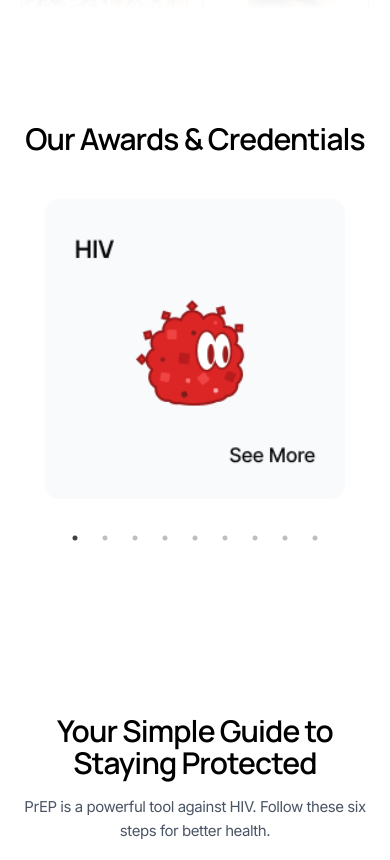
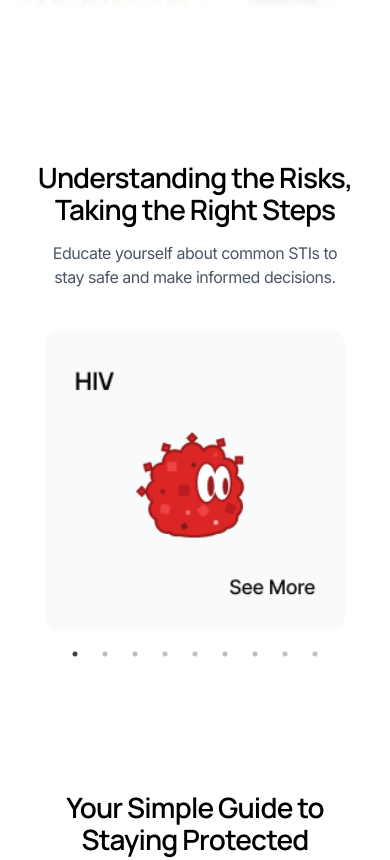
Before and after one commit to anamarisa/pharmacy-landing-page, a React (Vite) app: page / in a window 390 px wide. Shown: the part 820-1680 px from the top of the page. Built offline with nearby package versions, Linux system fonts and the light colour scheme.

Commit message:
adjust margin and padding

```diff
--- a/src/components/ComparisonTable.jsx
+++ b/src/components/ComparisonTable.jsx
@@ -82,7 +82,7 @@ const features = [
 
 export default function ComparisonTable() {
   return (
-    <section className="px-5 py-8 lg:px-[64px] mt-20 md:mt-[152px] mx-auto text-center">
+    <section className="px-5 py-8 lg:px-[64px] mt-30 md:mt-[152px] mx-auto text-center">
       {/* Section Heading */}
       <div className="mb-4">
         <h3 className="text-2xl sm:text-3xl md:text-4xl font-bold mb-3 flex flex-col sm:flex-row items-center justify-center gap-2 text-center">
--- a/src/components/Footer.jsx
+++ b/src/components/Footer.jsx
@@ -19,7 +19,7 @@ export default function Footer() {
   ];
 
   return (
-    <footer className="text-white px-5 py-16 lg:px-[64px] mt-20 md:mt-[152px] bg-gradient-to-r from-gray-900 to-gray-900/90">
+    <footer className="text-white px-5 py-16 lg:px-[64px] mt-[80px] md:mt-[152px] bg-gradient-to-r from-gray-900 to-gray-900/90">
       <div className="flex flex-col md:flex-row justify-between text-center md:text-left">
         {/* Brand Section */}
         <div className="font-inter mb-8 md:mb-0">
--- a/src/components/MediaLogosSection.jsx
+++ b/src/components/MediaLogosSection.jsx
@@ -13,7 +13,7 @@ export default function MediaLogosSection() {
   ];
 
   return (
-    <section className="bg-light-orange px-5 py-8 lg:p-[64px] mt-20 lg:mt-[152px]">
+    <section className="bg-light-orange px-5 py-8 lg:p-[64px] mt-[152px]">
       <div className="flex flex-wrap justify-center items-center gap-x-[50px] gap-y-[24px]">
         {mediaLogos.map((media, index) => (
           <div
--- a/src/components/PrepGuide.jsx
+++ b/src/components/PrepGuide.jsx
@@ -45,7 +45,7 @@ export default function PrepGuide() {
   ];
 
   return (
-    <section className="px-5 py-8 lg:px-[64px] mt-20 md:mt-[152px] mx-auto text-center ">
+    <section className="px-5 lg:px-[64px] mt-[152px] mx-auto text-center ">
       <SectionHeader
         title="Your Simple Guide to Staying Protected"
         subtitle={
--- a/src/components/PrivacyAccordion.jsx
+++ b/src/components/PrivacyAccordion.jsx
@@ -71,9 +71,9 @@ export default function PrivacyAccordion() {
   };
 
   return (
-    <section className="px-5 py-8 lg:p-[64px] mt-20 md:mt-[152px] custom-gradient-bg">
+    <section className="px-5 py-8 lg:p-[64px] mt-[152px] custom-gradient-bg">
       {/* Heading at the very top */}
-      <h3 className="font-manrope text-[30px] lg:text-[36px] leading-[32px] lg:leading-[46px] tracking-[-0.03em] font-semibold mb-3 text-center md:text-left">
+      <h3 className="font-manrope font-semibold text-[28px] sm:text-[30px] lg:text-[36px] leading-[38px] lg:leading-[46px] tracking-[-0.03em] text-gray-900 mb-3 text-center md:text-left">
         Fight STIs with Ease and Confidence
       </h3>
 
@@ -81,7 +81,7 @@ export default function PrivacyAccordion() {
         {/* Text Content Column */}
         <div className="order-1 md:order-1">
           <div className="flex flex-col h-full">
-            <p className="font-inter text-[15px] sm:text-[16px] md:text-[18px] leading-[24px] sm:leading-[26px] md:leading-[28px] tracking-[-0.03em] font-normal text-gray-600 text-center md:text-left">
+            <p className="font-inter text-[16px] sm:text-[16px] md:text-[18px] leading-[24px] sm:leading-[26px] md:leading-[28px] tracking-[-0.03em] font-normal text-gray-600 text-center md:text-left">
               Through our providers and your insurance, you have options to
               protect your health and control your future.
             </p>
--- a/src/components/STI/STIAwareness.jsx
+++ b/src/components/STI/STIAwareness.jsx
@@ -43,9 +43,10 @@ export default function STIAwareness() {
   };
 
   return (
-    <section className="px-5 py-8 lg:px-[64px] mt-20 lg:mt-[152px]">
+    <section className="px-5 lg:px-[64px] mt-[152px]">
       {/* Desktop Header (hidden on mobile) */}
       <SectionHeader
+        layout="side-by-side"
         title={
           <>
             Understanding the Risks,
@@ -60,14 +61,27 @@ export default function STIAwareness() {
             stay safe and make informed decisions.
           </>
         }
-        layout="side-by-side"
       />
 
       {/* Mobile Only - Awards Header */}
       <div className="md:hidden mb-4">
-        <h3 className="font-manrope text-[30px] lg:text-[36px] sm:text-3xl leading-[1.2] tracking-[-0.03em] font-semibold text-center">
-          Our Awards & Credentials
-        </h3>
+        <SectionHeader
+          layout="center"
+          title={
+            <>
+              Understanding the Risks,
+              <br />
+              Taking the Right Steps
+            </>
+          }
+          subtitle={
+            <>
+              Educate yourself about common STIs to
+              <br />
+              stay safe and make informed decisions.
+            </>
+          }
+        />
       </div>
 
       {/* Mobile Slider */}
@@ -76,7 +90,7 @@ export default function STIAwareness() {
           {categories.map((category) => (
             <div
               key={category.name}
-              className="px-2 py-4 text-center cursor-pointer"
+              className="cursor-pointer"
               onClick={() => handleSelect(category.name)}
             >
               <div className="flex items-center justify-center mb-2">
--- a/src/components/SectionHeader.jsx
+++ b/src/components/SectionHeader.jsx
@@ -22,7 +22,7 @@ export default function SectionHeader({ title, subtitle, layout = "center" }) {
             {title}
           </h3>
         </div>
-        <div className="font-inter text-[15px] sm:text-[16px] md:text-[18px] leading-[24px] sm:leading-[26px] md:leading-[28px] tracking-[-0.03em] font-normal text-gray-600 text-center lg:text-left basis-[40%]">
+        <div className="font-inter text-[16px] sm:text-[16px] md:text-[18px] leading-[24px] sm:leading-[26px] md:leading-[28px] tracking-[-0.03em] font-normal text-gray-600 text-center lg:text-left basis-[40%]">
           {subtitle}
         </div>
       </div>
@@ -32,10 +32,10 @@ export default function SectionHeader({ title, subtitle, layout = "center" }) {
   // default center layout
   return (
     <div className="text-center mb-8">
-      <h3 className="font-manrope mb-4 text-[30px] lg:text-[36px] leading-[32px] lg:leading-[46px] tracking-[-0.03em] font-semibold">
+      <h3 className="font-manrope mb-4 text-[28px] sm:text-[30px] lg:text-[36px] leading-[32px] lg:leading-[46px] tracking-[-0.03em] font-semibold">
         {title}
       </h3>
-      <p className="font-inter text-[15px] sm:text-[16px] md:text-[18px] leading-[24px] sm:leading-[26px] md:leading-[28px] tracking-[-0.03em] font-normal text-gray-600">
+      <p className="font-inter text-[16px] sm:text-[16px] md:text-[18px] leading-[24px] sm:leading-[26px] md:leading-[28px] tracking-[-0.03em] font-normal text-gray-600">
         {subtitle}
       </p>
     </div>
--- a/src/components/SubscriptionSection.jsx
+++ b/src/components/SubscriptionSection.jsx
@@ -33,7 +33,7 @@ export default function SubscriptionSection() {
   };
 
   return (
-    <section className="relative px-4 sm:px-6 md:px-12 h-[512px] md:h-[460px] lg:px-16 mt-[152px] rounded-3xl overflow-hidden max-w-[1312px] mx-auto">
+    <section className="relative px-4 sm:px-6 md:px-12 h-[512px] md:h-[460px] lg:px-16 my-[152px] rounded-3xl overflow-hidden max-w-[1312px] mx-auto">
       {/* Background Image Slider */}
       <div className="absolute inset-0 z-0">
         <Slider {...settings}>
--- a/src/components/Testimonials.jsx
+++ b/src/components/Testimonials.jsx
@@ -65,7 +65,7 @@ export default function Testimonials() {
   // Fixed card dimensions
   const Card = ({ text }) => (
     <div className="px-2">
-      <div className="h-[280px] md:h-[246px] w-full text-sm md:text-[18px] flex flex-col justify-between bg-gradient-to-b from-[#7C3AED] to-[#2E1065] text-white p-6 rounded-xl shadow-md">
+      <div className="h-[300px] md:h-[246px] w-full text-sm md:text-[18px] flex flex-col justify-between bg-gradient-to-b from-[#7C3AED] to-[#2E1065] text-white p-6 rounded-xl shadow-md">
         <div>
           <img
             src={QuoteIcon}
@@ -80,10 +80,10 @@ export default function Testimonials() {
   );
 
   return (
-    <div className="bg-white ">
+    <div className="bg-white">
       {/* Desktop Version */}
       <div>
-        <div className="px-5 py-8 lg:px-[64px] mt-20 lg:mt-[152px]">
+        <div className="px-5 pt-8 lg:px-[64px] mt-[152px]">
           <SectionHeader
             layout="custom"
             title={
@@ -105,7 +105,7 @@ export default function Testimonials() {
         </div>
 
         {/* Mobile Version */}
-        <div className="md:hidden px-4">
+        <div className="md:hidden px-5">
           <div className="mx-auto">
             <Slider {...mobileSettings}>
               {[...testimonialsRow1, ...testimonialsRow2].map((text, i) => (
```
